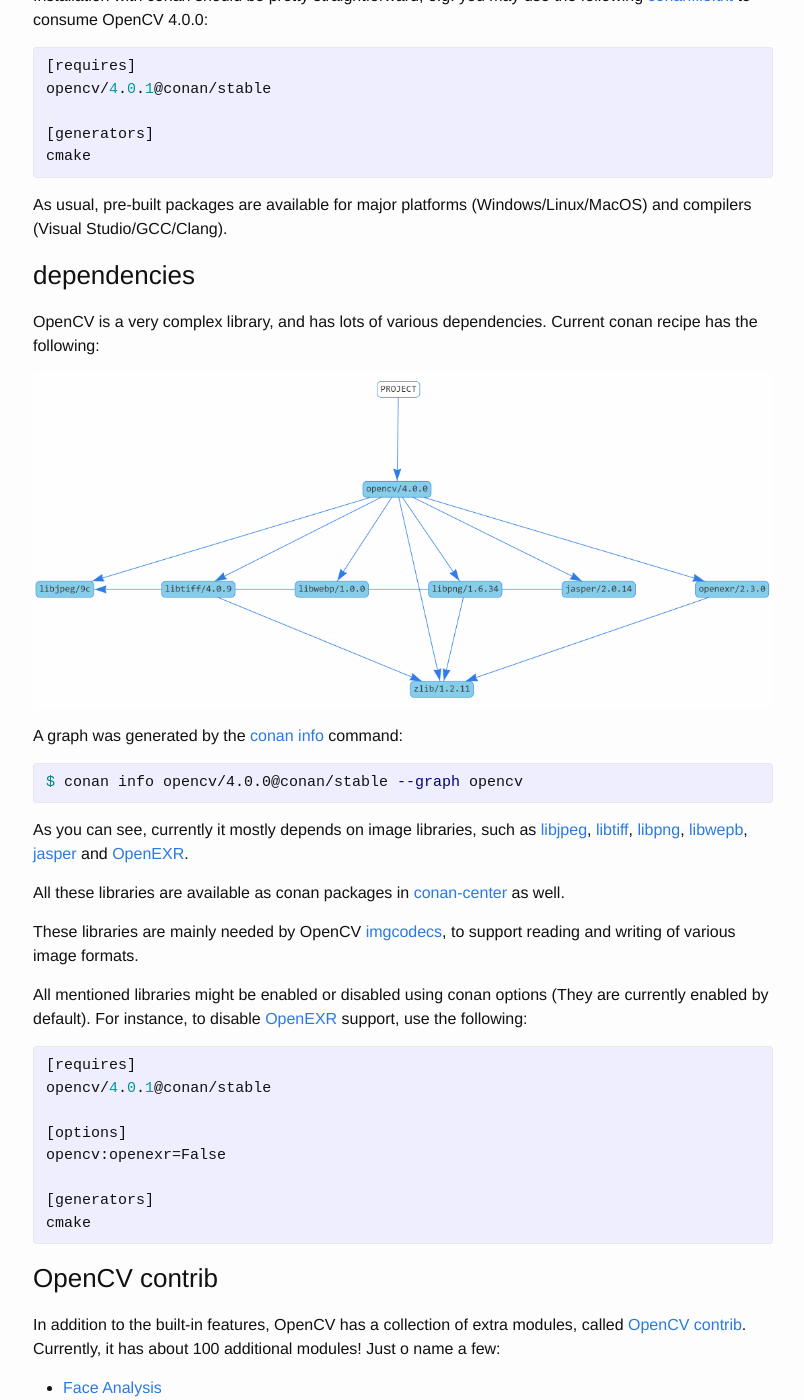
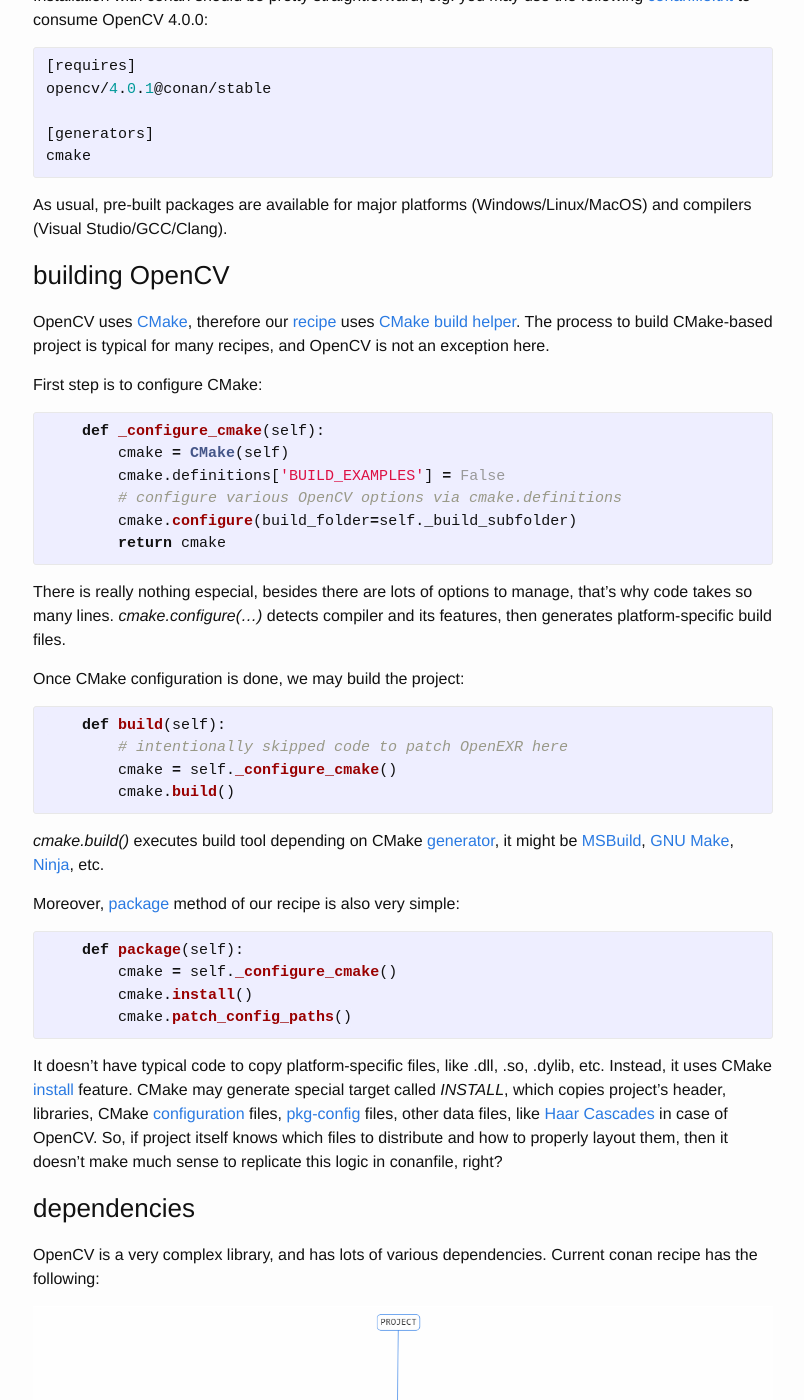
Before and after one commit to conan-io/conan-io.github.io, a Jekyll site: the page built from _posts/2019-01-21-OpenCV-conan-packages.markdown, in a window 1280 px wide and 1400 px high, scrolled down 608 px. Shown: the whole window, without its empty margins (237-1041 px from the left). Built offline with Jekyll 4.4.1, drawn with Linux system fonts in a browser that asks for light colours; comment, search, counter and statistics services are not loaded; some of the changed text lies outside the part shown.

Commit message:
- describe how to build and how to add dependencies
Signed-off-by: SSE4 <tomskside@gmail.com>

```diff
--- a/_posts/2019-01-21-OpenCV-conan-packages.markdown
+++ b/_posts/2019-01-21-OpenCV-conan-packages.markdown
@@ -32,6 +32,51 @@ cmake
 {% endhighlight %}
 
 As usual, pre-built packages are available for major platforms (Windows/Linux/MacOS) and compilers (Visual Studio/GCC/Clang).
+
+### building OpenCV
+
+OpenCV uses [CMake](https://cmake.org/), therefore our [recipe](https://github.com/conan-community/conan-opencv/blob/release/4.0.1/conanfile.py) uses [CMake build helper](https://docs.conan.io/en/latest/reference/build_helpers/cmake.html#cmake-reference). The process to build CMake-based project is typical for many recipes, and OpenCV is not an exception here.
+
+First step is to configure CMake:
+
+{% highlight python %}
+
+    def _configure_cmake(self):
+        cmake = CMake(self)
+        cmake.definitions['BUILD_EXAMPLES'] = False
+        # configure various OpenCV options via cmake.definitions
+        cmake.configure(build_folder=self._build_subfolder)
+        return cmake
+
+{% endhighlight %}
+
+There is really nothing especial, besides there are lots of options to manage, that's why code takes so many lines. *cmake.configure(...)* detects compiler and its features, then generates platform-specific build files.
+
+Once CMake configuration is done, we may build the project:
+
+{% highlight python %}
+
+    def build(self):
+        # intentionally skipped code to patch OpenEXR here
+        cmake = self._configure_cmake()
+        cmake.build()
+
+{% endhighlight %}
+
+*cmake.build()* executes build tool depending on CMake [generator](https://cmake.org/cmake/help/v3.13/manual/cmake-generators.7.html), it might be [MSBuild](https://docs.microsoft.com/en-us/visualstudio/msbuild/msbuild?view=vs-2017), [GNU Make](https://www.gnu.org/software/make/), [Ninja](https://ninja-build.org/), etc.
+
+Moreover, [package](https://docs.conan.io/en/latest/reference/conanfile/methods.html#package) method of our recipe is also very simple:
+
+{% highlight python %}
+
+    def package(self):
+        cmake = self._configure_cmake()
+        cmake.install()
+        cmake.patch_config_paths()
+
+{% endhighlight %}
+
+It doesn't have typical code to copy platform-specific files, like .dll, .so, .dylib, etc. Instead, it uses CMake [install](https://cmake.org/cmake/help/v3.13/command/install.html) feature. CMake may generate special target called *INSTALL*, which copies project's header, libraries, CMake [configuration](https://cmake.org/cmake/help/v3.13/manual/cmake-packages.7.html) files, [pkg-config](https://www.freedesktop.org/wiki/Software/pkg-config/) files, other data files, like [Haar Cascades](https://docs.opencv.org/4.0.1/d7/d8b/tutorial_py_face_detection.html) in case of OpenCV. So, if project itself knows which files to distribute and how to properly layout them, then it doesn't make much sense to replicate this logic in conanfile, right?
 
 ### dependencies
 
@@ -70,6 +115,58 @@ opencv:openexr=False
 cmake
 
 {% endhighlight %}
+
+#### declaring dependencies
+
+In order to declare dynamic dependencies on other 3rd-party libraries, OpenCV [recipe](https://github.com/conan-community/conan-opencv/blob/release/4.0.1/conanfile.py) uses [requirements](https://docs.conan.io/en/latest/reference/conanfile/methods.html#requirements) method:
+
+{% highlight python %}
+
+    def requirements(self):
+        self.requires.add('zlib/1.2.11@conan/stable')
+        if self.options.jpeg:
+            self.requires.add('libjpeg/9c@bincrafters/stable')
+        if self.options.tiff:
+            self.requires.add('libtiff/4.0.9@bincrafters/stable')
+        if self.options.webp:
+            self.requires.add('libwebp/1.0.0@bincrafters/stable')
+        if self.options.png:
+            self.requires.add('libpng/1.6.34@bincrafters/stable')
+        if self.options.jasper:
+            self.requires.add('jasper/2.0.14@conan/stable')
+        if self.options.openexr:
+            self.requires.add('openexr/2.3.0@conan/stable')
+
+{% endhighlight %}
+
+The code above adds conditional requirements based on options recipe declares:
+
+{% highlight python %}
+
+    options = {"shared": [True, False],
+               "fPIC": [True, False],
+               "contrib": [True, False],
+               "jpeg": [True, False],
+               "tiff": [True, False],
+               "webp": [True, False],
+               "png": [True, False],
+               "jasper": [True, False],
+               "openexr": [True, False],
+               "gtk": [None, 2, 3]}
+    default_options = {"shared": False,
+                       "fPIC": True,
+                       "contrib": False,
+                       "jpeg": True,
+                       "tiff": True,
+                       "webp": True,
+                       "png": True,
+                       "jasper": True,
+                       "openexr": True,
+                       "gtk": 3}
+
+{% endhighlight %}
+
+Technique mentioned is documented in article [Mastering Conan: Conditional settings, options and requirements](https://docs.conan.io/en/latest/mastering/conditional.html).
 
 ### OpenCV contrib
 
```
